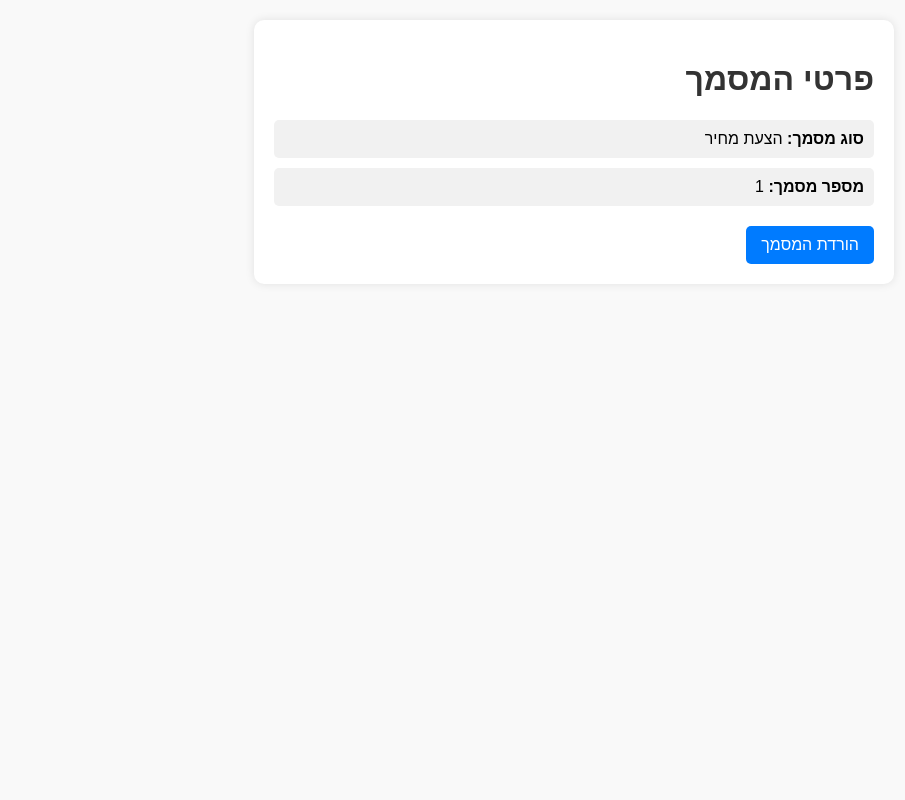
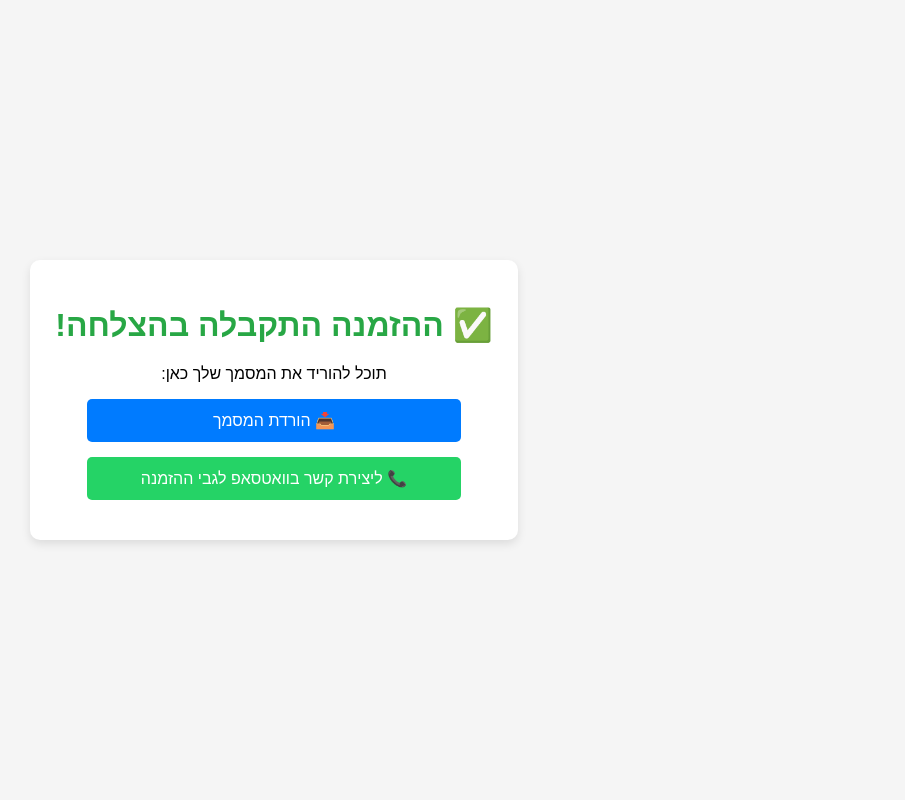
Before and after one commit to shmuelblau/drink_sistem, a Flask app: template templates/order.html in a window 1280 px wide. Shown: the whole page, without its empty margins (366-1271 px from the left). Run offline with Flask 3, Linux system fonts and the light colour scheme; the template is opened without the code that fills it: most values are stand-ins (such as "Sample title", 1, 10 or a date in 2020).

Commit message:
EDIT index end order

```diff
--- a/app.py
+++ b/app.py
@@ -81,7 +81,7 @@ def load_products():
 # קריאת רשימת המוצרים מהתוכנה JSON
 def products_from_rivhit():
 
-    categories = {"קוקה קולה": 1, "טמפו": 2,"בירה ויין":3,"משקאות אנרגיה":4,"מים":5,"שוופס":6,"פריגת ותפוזינה":7,"פיוז טי":8,"ספרינג":9,"ג'אמפ":10}
+    categories = {"מבצעים מיוחדים":11,"קוקה קולה": 1, "טמפו": 2,"בירה ויין":3,"משקאות אנרגיה":4,"מים":5,"שוופס":6,"פריגת ותפוזינה":7,"פיוז טי":8,"ספרינג":9,"ג'אמפ":10}
     items={}
     api_token="78336597-A905-42AC-9A71-DC03B9A79647"
     url = " https://api.rivhit.co.il/online/RivhitOnlineAPI.svc/Item.List"
@@ -127,7 +127,7 @@ def order():
         if not order_data:
             return jsonify({'error': 'Invalid JSON'}), 400
 
-        # הוספת תאריך להזמנה
+
 
         print(order_data)
 
@@ -139,6 +139,8 @@ def order():
         return render_template('order.html',response=response)
 
     except Exception as e:
+        print(e)
+        print(111111111111111)
         return render_template('eror.html',response="נכשל")
 
 
--- a/templates/eror.html
+++ b/templates/eror.html
@@ -1 +1,3 @@
 <h1>{{response}}</h1>
+<h2>לא ניתן להשלים הזמנה עם מייל שאינו רשום במערכת </h2>
+<a>ליצירת קשר בווצאפ </a>
--- a/templates/order.html
+++ b/templates/order.html
@@ -3,60 +3,69 @@
 <head>
     <meta charset="UTF-8">
     <meta name="viewport" content="width=device-width, initial-scale=1.0">
-    <title>מסמך חשבונית</title>
+    <title>אישור הזמנה</title>
     <style>
         body {
             font-family: Arial, sans-serif;
             direction: rtl;
-            text-align: right;
-            margin: 20px;
-            background-color: #f9f9f9;
+            text-align: center;
+            margin: 0;
+            background-color: #f5f5f5;
+            display: flex;
+            justify-content: center;
+            align-items: center;
+            height: 100vh;
         }
         .container {
-            max-width: 600px;
+            max-width: 500px;
             background: white;
-            padding: 20px;
+            padding: 25px;
             border-radius: 10px;
-            box-shadow: 0 0 10px rgba(0, 0, 0, 0.1);
+            box-shadow: 0 4px 10px rgba(0, 0, 0, 0.1);
         }
         h1 {
-            color: #333;
+            color: #28a745;
         }
-        .info {
-            margin: 10px 0;
-            padding: 10px;
-            background: #f1f1f1;
-            border-radius: 5px;
+        .error-message {
+            color: red;
+            font-size: 18px;
+            font-weight: bold;
+            margin-top: 15px;
         }
         .btn {
-            display: inline-block;
-            padding: 10px 15px;
-            margin-top: 10px;
+            display: block;
+            padding: 12px;
+            margin: 15px auto;
+            width: 80%;
             background: #007bff;
             color: white;
             text-decoration: none;
+            font-size: 16px;
             border-radius: 5px;
+            transition: background 0.3s;
         }
         .btn:hover {
             background: #0056b3;
+        }
+        .whatsapp {
+            background: #25D366;
+        }
+        .whatsapp:hover {
+            background: #1DA851;
         }
     </style>
 </head>
 <body>
     <div class="container">
-        <h1>פרטי המסמך</h1>
-
         {% if response.get("data") %}
-            <div class="info"><strong>סוג מסמך:</strong> הצעת מחיר</div>
-            <div class="info"><strong>מספר מסמך:</strong> {{ response["data"].get("document_number", "לא נמצא") }}</div>
+            <h1>✅ ההזמנה התקבלה בהצלחה!</h1>
+            <p>תוכל להוריד את המסמך שלך כאן:</p>
+            <a href="{{ response['data'].get('document_link') }}" class="btn" download>📥 הורדת המסמך</a>
+            <a href="https://wa.me/972528075188?text={{ 'אני צריך עזרה עם ההזמנה מספר ' + response['data'].get('document_number') | string }}" class="btn whatsapp">📞 ליצירת קשר בוואטסאפ לגבי ההזמנה</a>
+        {% else %}
 
 
-
-            <a href={{ response['data'].get('document_link') }} class="btn" download>
-                הורדת המסמך
-            </a>
-        {% else %}
-            <div class="info" style="color: red;">אירעה שגיאה בשליחת ההזמנה</div>
+            <div class="error-message">❌ אירעה שגיאה בשליחת ההזמנה</div>
         {% endif %}
     </div>
 </body>
```
Also changed, not shown: templates/index.html (+22 -4 lines).
